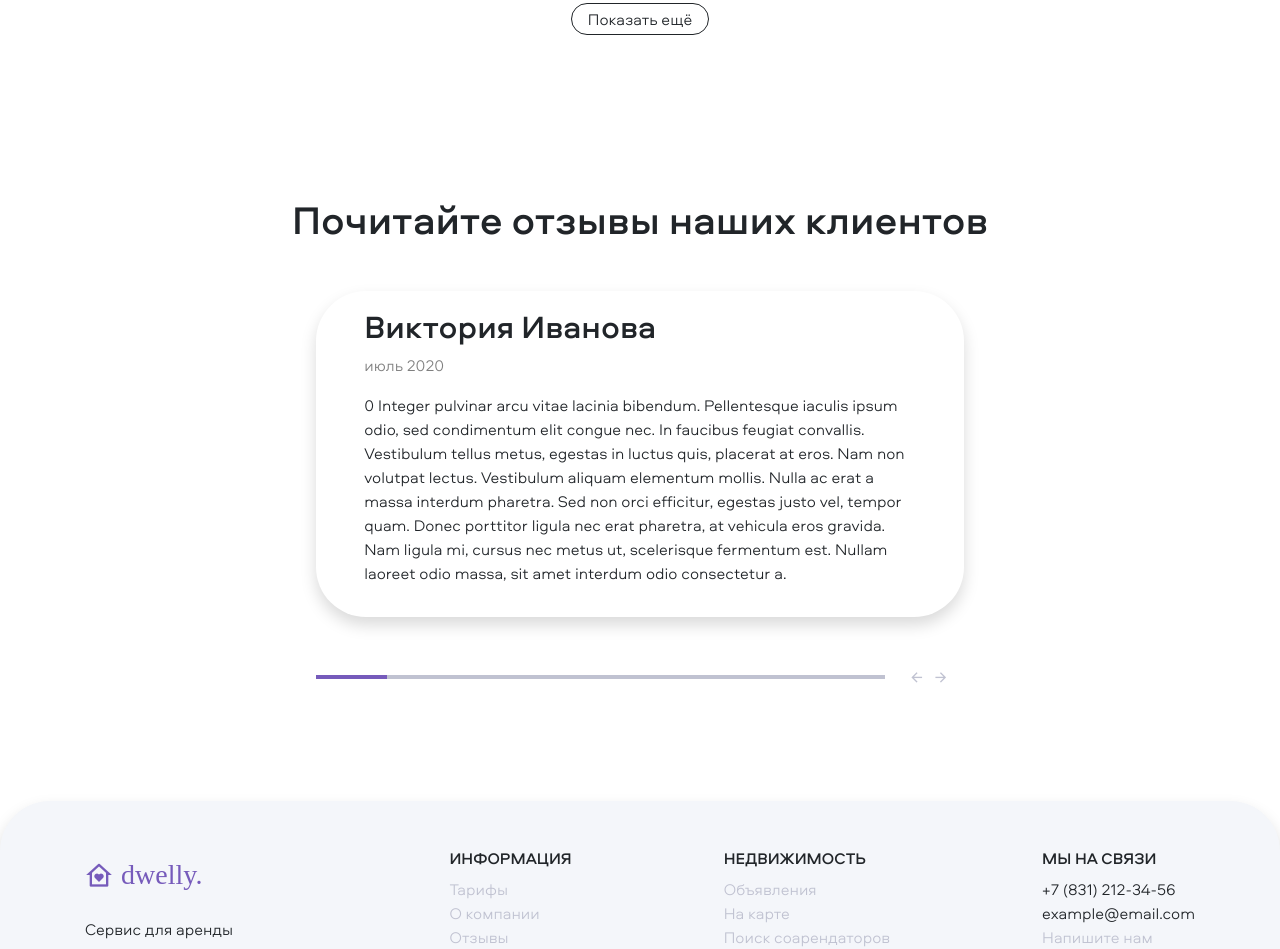
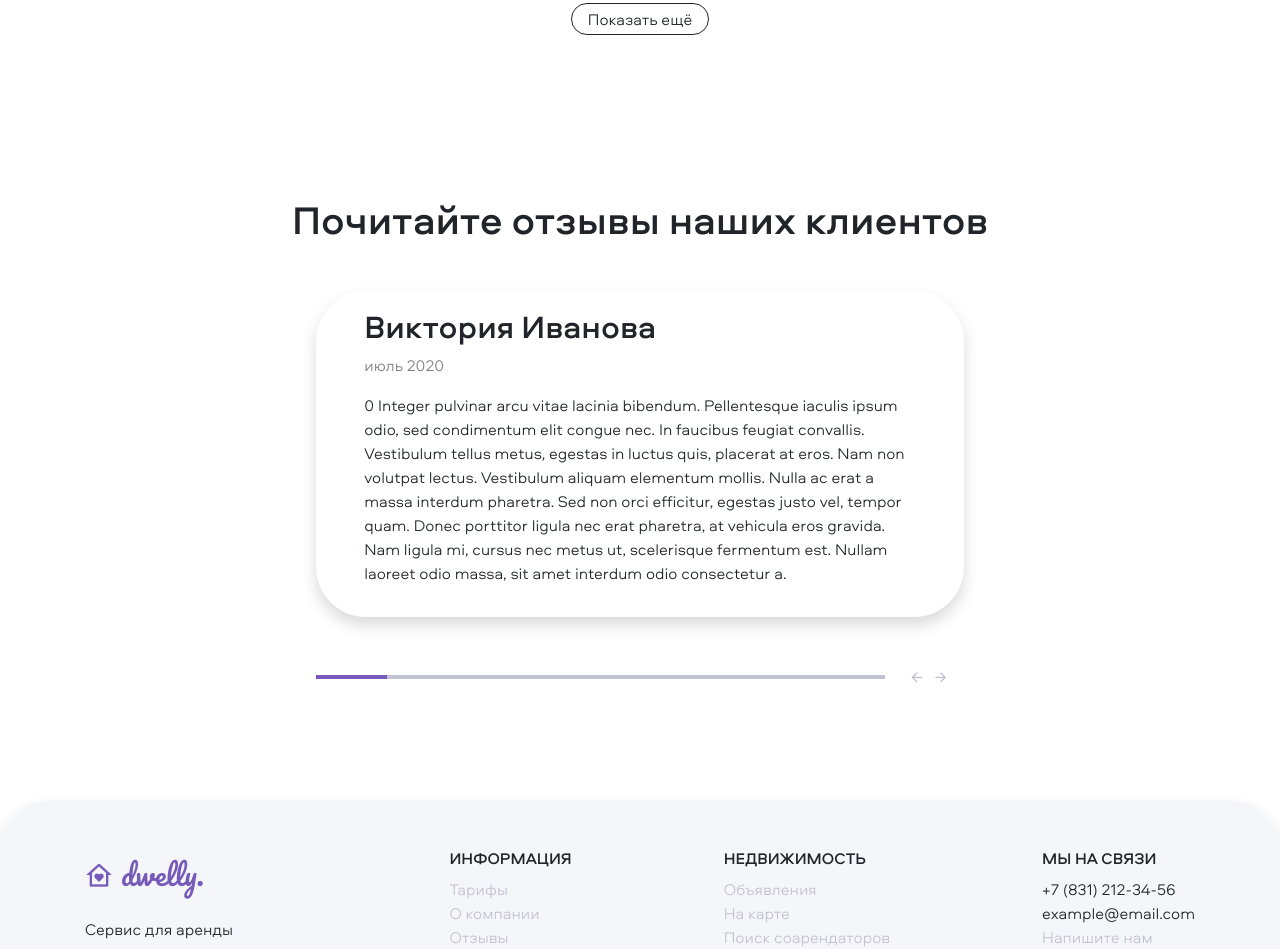
Before and after one commit to honeyshi/RealEstateAgency, a React (Create React App) app: page / in a window 1280 px wide. Shown: the part 2436-3385 px from the top of the page. Built offline with nearby package versions, Linux system fonts and the light colour scheme.

Commit message:
Minor fixes for deployment

```diff
--- a/package.json
+++ b/package.json
@@ -68,5 +68,6 @@
     "jsdom": "^16.5.3",
     "node-sass": "^4.14.1",
     "webpack-cli": "^4.3.1"
-  }
+  },
+  "homepage": "https://dwelly-rent.netlify.app/"
 }
--- a/public/index.html
+++ b/public/index.html
@@ -5,6 +5,8 @@
   <meta charset="utf-8" />
   <link rel="icon" href="%PUBLIC_URL%/icon.svg" />
   <link href="%PUBLIC_URL%/fonts/Aeroport/stylesheet.css" rel="stylesheet" type="text/css" />
+  <link rel="preconnect" href="https://fonts.gstatic.com">
+  <link href="https://fonts.googleapis.com/css2?family=Pacifico&display=swap" rel="stylesheet">
   <meta name="viewport" content="width=device-width, initial-scale=1" />
   <meta name="theme-color" content="#000000" />
   <meta name="description" content="Сервис для поиска недвижимости напрямую от собственников." />
--- a/src/core/getAdvertisment/getAdvertisment.ts
+++ b/src/core/getAdvertisment/getAdvertisment.ts
@@ -17,7 +17,7 @@
 ) => {
   axios.defaults.headers.common['Authorization'] = `Bearer ${localStorage.getItem('authInfo')}`;
 
-  const sortingQuery = orderNameToQuery.has(sorting) ? `?order_by=${orderNameToQuery.get(sorting)}` : '';
+  const sortingQuery = orderNameToQuery.has(sorting) ? `&order_by=${orderNameToQuery.get(sorting)}` : '';
 
   const propertyTypeQuery = propertyType ? `type=${propertyType}` : '';
   const districtQuery = districts && districts?.length !== 0 ? `district=${districts.join(',')}` : '';
```
